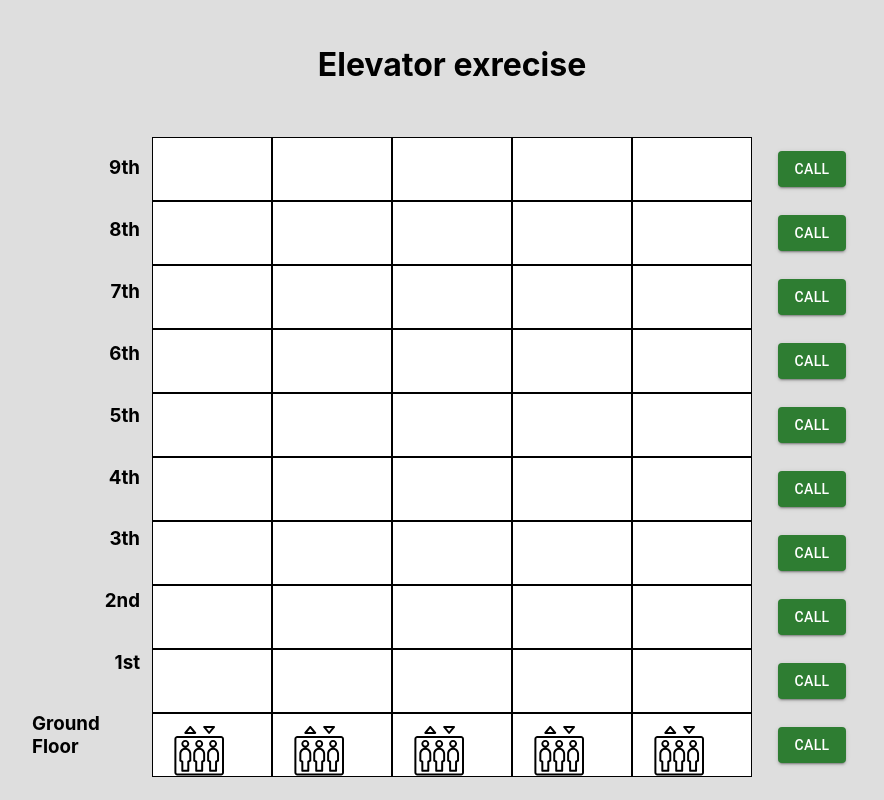
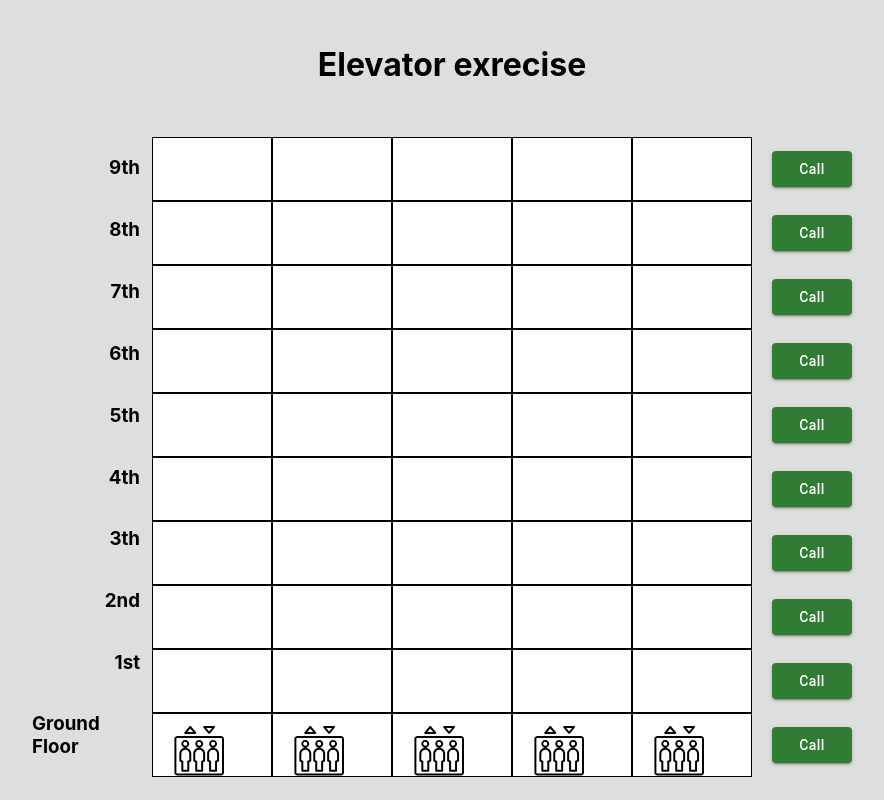
Before and after one commit to idohai/elevator-exercise, a React (Create React App) app: page /building in a window 1280 px wide. Shown: the whole page, without its empty margins (188-1072 px from the left). Built offline with nearby package versions, Linux system fonts and the light colour scheme.

Commit message:
fixed button styling

```diff
--- a/src/components/Buttons/CallButton.js
+++ b/src/components/Buttons/CallButton.js
@@ -36,7 +36,8 @@ const CallButton = forwardRef((props, ref) => {
 
     return (
         <Button
-            variant={buttonVariant} color={buttonColor} onClick={callElevator}>
+            variant={buttonVariant} color={buttonColor} onClick={callElevator}
+            sx={{minWidth: 2/3, textTransform: 'none'}}>
             {buttonText}
         </Button>
     )
```
